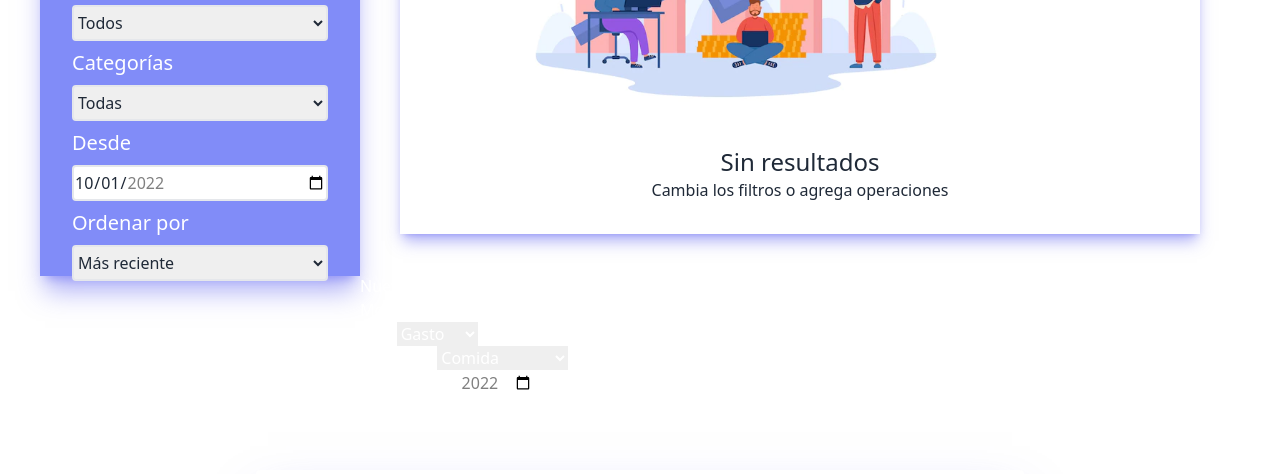
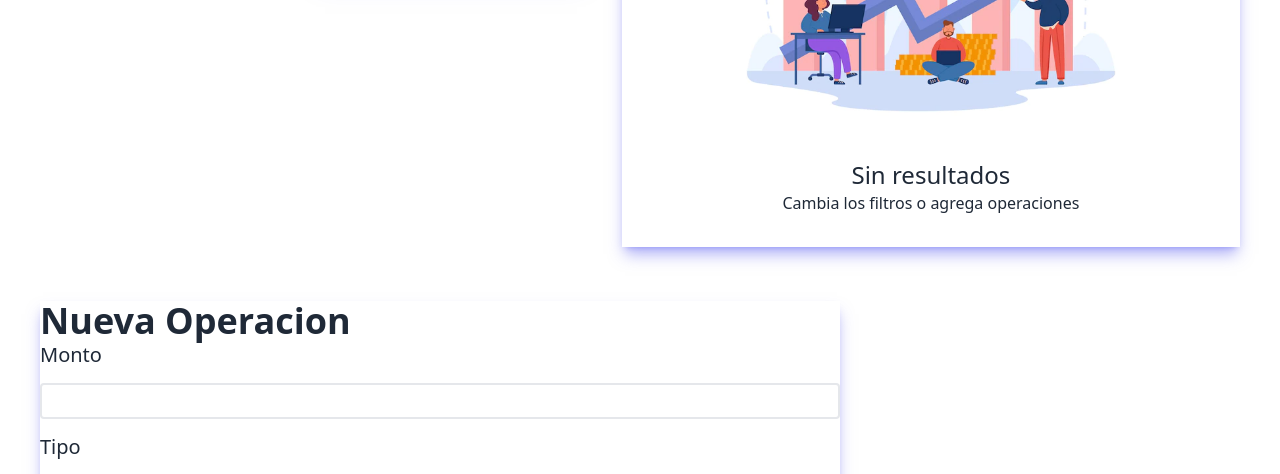
Before and after one commit to lourdescorrea/Tp-Ahorradas, a plain HTML site: page index.html in a window 1280 px wide. Shown: the part 478-952 px from the top of the page. Drawn offline with nearby package versions, Linux system fonts and the light colour scheme.

Commit message:
layout improvement testing

```diff
--- a/index.html
+++ b/index.html
@@ -17,9 +17,7 @@
   <body>
     <header>
       <nav>
-        <div
-          class="flex items-center justify-between h-16 px-8 bg-indigo-400 text-white"
-        >
+        <div class="flex items-center justify-between h-16 px-8 bg-indigo-400 text-white">
           <h1 class="text-4xl font-semibold">
             <i class="fas fa-wallet mr-2" aria-hidden="true"></i>
             AhorrADAs
@@ -42,10 +40,12 @@
         </div>
       </nav>
     </header>
+
+
     <main class="flex flex-col text-white font-sans">
-      <div class="flex justify-center">
 
-        <section class="">
+          <section class="hero">
+            <div class="flex">
             <aside class="">
               <div class=" flex flex-col justify-center bg-indigo-400 h-64 w-80 my-10 shadow-lg shadow-indigo-500/50 text-2xl px-8">
                   <h1 class="font-semibold text-4xl mb-6">Balance </h1>
@@ -63,6 +63,8 @@
                 </div>
               </div>
             </aside>
+
+
 
           <div
               class="flex flex-col justify-center  bg-indigo-400 h-2/5 w-80 px-8 shadow-xl shadow-indigo-500/50"
@@ -133,15 +135,13 @@
                 </select>
               </div>
           </div>
-        </section>
 
-        <section>
+
+
             <div class="w-[50rem] m-10 shadow-lg shadow-indigo-500/50">
               <div class="flex justify-between m-10 py-8 text-gray-800">
                 <h2 class=" font-semibold text-gray-800 text-4xl">Operaciones</h2>
-              <div
-                class="flex justify-center items-center rounded-md w-40 h-10 text-white bg-indigo-400 hover:bg-indigo-800 drop-shadow-2xl"
-              >
+                <div class="flex justify-center items-center rounded-md w-40 h-10 text-white bg-indigo-400 hover:bg-indigo-800 drop-shadow-2xl">
                   <button type="button" id=""> + Nueva operación</button>
                 </div>
               </div>
@@ -155,19 +155,23 @@
                 <p class="  text-base">Cambia los filtros o agrega operaciones</p>
               </div>
             </div>
+          </div>
+          </section>
 
-           <div id="operaciones">
-
-            <h2>Nueva Operacion</h2>
+          <section class="nuevaOperacion">
+              <div class="my-3.5 w-[50rem] m-10 shadow-lg shadow-indigo-500/50 h-auto">
+                  <h2 class=" font-semibold text-gray-800 text-4xl">Nueva Operacion</h2>
                   <div>
-              <label for="amount" class="formLabel" >Monto</label>
-              <input type="number" class="formLabel" id="amount" />
+                    <label for="amount" class="text-xl text-gray-800">Monto</label>
+                    <input
+                    class="text-gray-800 my-3.5 border-2 border-solid-transparent rounded w-full max-w-full h-9 cursor-pointe focus:border-blue-600 focus:outline-none"
+                    type="number"
+                    id="amount"/>
                   </div>
-
                 <div>
-              <label for="type" class="formLabel" >Tipo</label>
+                  <label for="type" class="text-xl my-2 text-gray-800" >Tipo</label>
                   <select
-                    class="formLabel"
+                        class="text-gray-800 my-3.5 border-2 border-solid-transparent rounded w-full max-w-full h-9 cursor-pointe focus:border-blue-600 focus:outline-none""
                         name="type"
                         id="type"
                       >
@@ -176,10 +180,12 @@
                       </select>
                 </div>
 
+
+
                 <div>
-              <label for="category" class="formLabel" >Categoria</label>
+                  <label for="category" class="text-xl my-2 text-gray-800" >Categoria</label>
                   <select
-                    class="formLabel"
+                        class="text-gray-800 my-3.5 border-2 border-solid-transparent rounded w-full max-w-full h-9 cursor-pointe focus:border-blue-600 focus:outline-none"
                         name="category"
                         id="category"
                       >
@@ -195,11 +201,11 @@
                 </div>
 
                 <div>
-              <label for="date" class="formLabel" >Fecha</label>
+                  <label for="date" class="text-xl my-2 text-gray-800" >Fecha</label>
                   <input
-                    class="formLabel"
+                        class="text-gray-800 my-3.5 border-2 border-solid-transparent rounded w-full max-w-full h-9 cursor-pointe focus:border-blue-600 focus:outline-none"
                         type="date"
-                    id="calendario"
+                        id="calendar"
                         name="calendario"
                         value="2022-10-01"
                         min="2022-01-01"
@@ -208,44 +214,35 @@
                 </div>
 
                 <div>
-              <label for="description" class="formLabel" >Descripcion</label>
-              <input type="text" class="formLabel" id="description" />
+                  <label for="description" class="text-xl my-2 text-gray-800" >Descripcion</label>
+                  <input
+                  class="text-gray-800 my-3.5 border-2 border-solid-transparent rounded w-full max-w-full h-9 cursor-pointe focus:border-blue-600 focus:outline-none"
+                  type="text"
+                  id="description" />
                 </div>
 
-            <div>
-              <button type="button" id="btnNewOperation">+ Nueva operación</button>
+
+              <div class=" flex flex-row-reverse">
+                <div class=" flex justify-center m-2 h-12 w-40 bg-indigo-400 text-xl  text-white rounded-md hover:bg-indigo-800 ">
+                  <button type="button" id="btnNewOperation">Agregar</button>
+                </div>
+
+
+                <div class=" flex justify-center m-2 h-12 w-40 bg-indigo-400 text-xl  text-white rounded-md hover:bg-indigo-800 ">
                   <button type="button" id="btnDeleteOperation">Cancelar</button>
                 </div>
 
-            <div>
-              <table class="table">
-                  <thead>
-                  <tr>
-                      <th>Descripcion</th>
-                      <th>Categoria</th>
-                      <th>Tipo</th>
-                      <th>Monto</th>
-                      <th>Fecha</th>
-                  </tr>
-              </thead>
-
-              <tbody id="table">
-
-              </tbody>
-              </table>
-            </div>
-        </section>
               </div>
 
-          <section class="categories flex justify-center ">
+          </section>
+
+
+          <section class="categorias">
             <div class="flex justify-center flex-col w-3/5 h-[45rem] items-center rounded shadow-2xl shadow-indigo-500/50 text-gray-800">
-              <div class="Section categories">
                 <h2 class=" font-semibold ml-8 text-5xl">Categorías</h2>
 
               <div class="flex justify-between items-center m-8 ">
-
                   <div class=" ">
-
                     <input class="h-12 w-[50rem] rounded border-2 border-indigo-500 focus:border-blue-600 focus:outline-none" type="text" name="" id="categoria-input">
                   </div>
                   <div class=" flex justify-center m-2 h-12 w-40 bg-indigo-400 text-xl  text-white rounded-md hover:bg-indigo-800 ">
@@ -360,8 +357,11 @@
                 <td>fecha</td>
               </tr>
           </section>
+
     </main>
+
     <footer></footer>
+
     <script src="js/script.js"></script>
   </body>
 </html>
```
Lines whose indentation alone changed are shown as unchanged.
